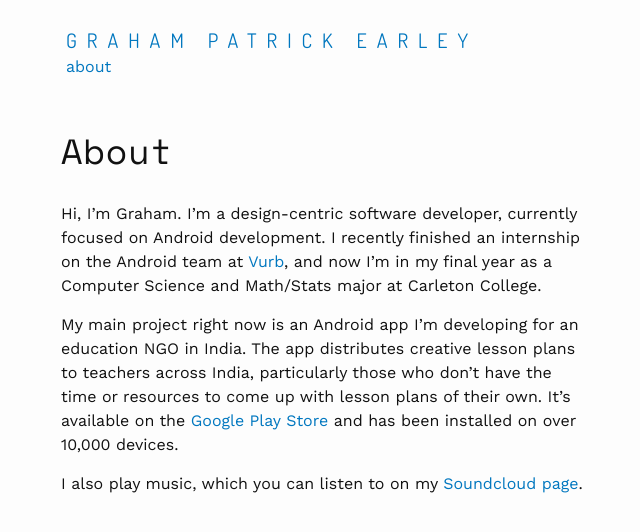
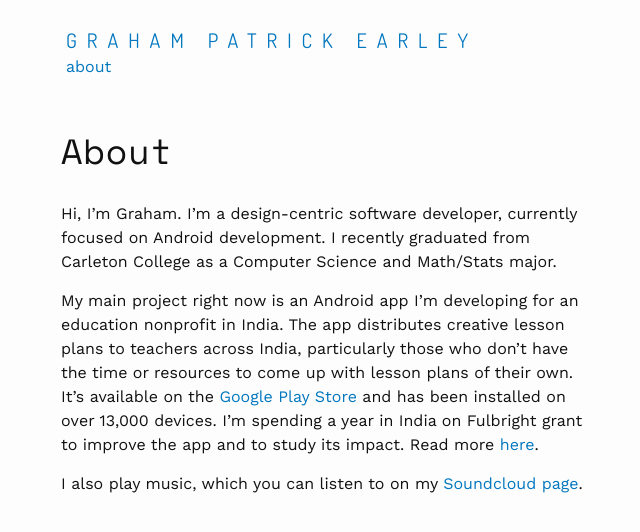
Before and after one commit to grahamearley/blog, a Jekyll site: the page built from about.md, in a window 1280 px wide. Shown: the top 532 px of the page, without its empty margins (304-944 px from the left). Built offline with Jekyll 4.4.1, drawn with Linux system fonts in a browser that asks for light colours.

Commit message:
Update about page to include Fulbright info

```diff
--- a/about.md
+++ b/about.md
@@ -4,8 +4,8 @@
 permalink: /about/
 ---
 
-Hi, I'm Graham. I'm a design-centric software developer, currently focused on Android development. I recently finished an internship on the Android team at [Vurb](https://vurb.com/), and now I'm in my final year as a Computer Science and Math/Stats major at Carleton College.
+Hi, I'm Graham. I'm a design-centric software developer, currently focused on Android development. I recently graduated from Carleton College as a Computer Science and Math/Stats major.
 
-My main project right now is an Android app I'm developing for an education NGO in India. The app distributes creative lesson plans to teachers across India, particularly those who don't have the time or resources to come up with lesson plans of their own. It's available on the [Google Play Store](https://play.google.com/store/apps/details?id=org.jnanaprabodhini.happyteacherapp) and has been installed on over 10,000 devices.
+My main project right now is an Android app I'm developing for an education nonprofit in India. The app distributes creative lesson plans to teachers across India, particularly those who don't have the time or resources to come up with lesson plans of their own. It's available on the [Google Play Store](https://play.google.com/store/apps/details?id=org.jnanaprabodhini.happyteacherapp) and has been installed on over 13,000 devices. I'm spending a year in India on Fulbright grant to improve the app and to study its impact. Read more [here](http://fulbright.grahamearley.website).
 
 I also play music, which you can listen to on my [Soundcloud page](https://soundcloud.com/grahamearley).
```
